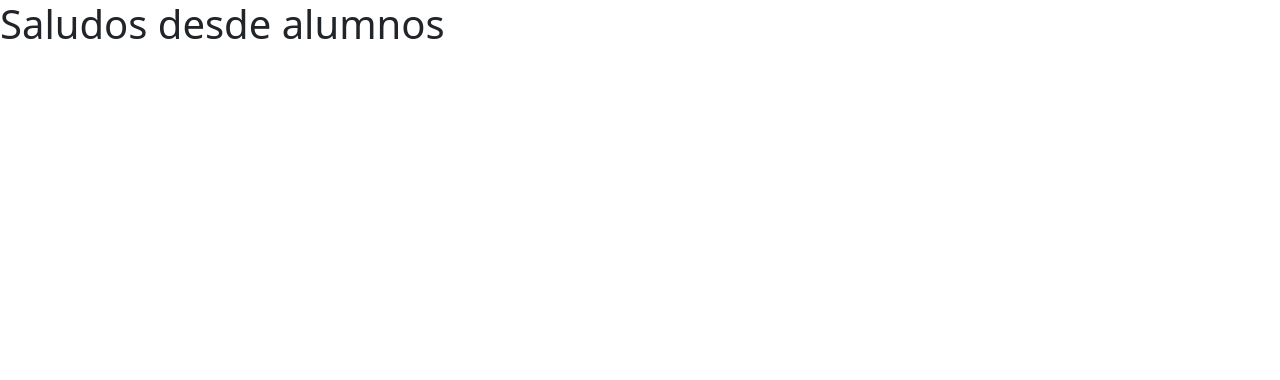
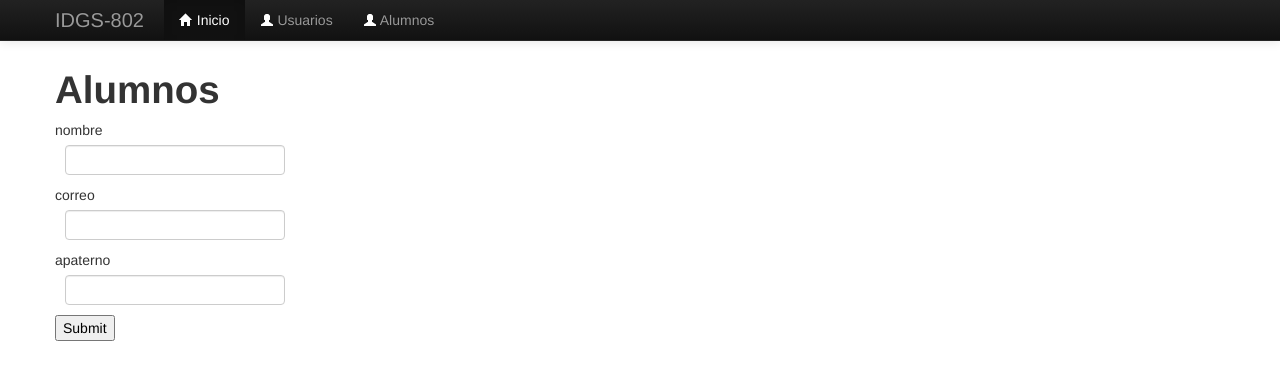
Before and after one commit to IDGS-802-21000036/IntroFlaskIDGS802, a Flask app: page /alumnos in a window 1280 px wide. Shown: the top 380 px of the page. Run offline with Flask 3, Linux system fonts and the light colour scheme; some libraries are stand-ins or nearby versions.

Commit message:
DALG | 29-01-2024 | Uso de macros

```diff
--- a/forms.py
+++ b/forms.py
@@ -1,10 +1,10 @@
 from wtforms import Form
-from wtforms import StringField, TextAreaField, TextField, SelectField, RadioField
+from wtforms import StringField, TextAreaField, SelectField, RadioField
 from wtforms import EmailField
 
 class UserForm(Form):
     nombre = StringField("nombre")
     email = EmailField("correo")
-    apaterno = TextField("apaterno")
+    apaterno = StringField("apaterno")
     materias = SelectField(choices=[('Español', 'Esp'), ('Mat', 'Matematicas'), ('Ingles', 'ING')])
     radios = RadioField('Curso', choices=[("1","1"), ("2","2"), ("3","3")])
--- a/main.py
+++ b/main.py
@@ -1,14 +1,24 @@
 from flask import Flask, request, render_template
-
+import forms
 app = Flask(__name__)
 
 @app.route("/")
 def index():
     return render_template("index.html")
 
-@app.route("/alumnos")
+@app.route("/alumnos", methods=['GET', 'POST'])
 def alumnos():
-    return render_template("alumnos.html")
+    alumn_form = forms.UserForm(request.form)
+    if request.method == "POST":
+        nom = alumn_form.nombre.data
+        email = alumn_form.email.data
+        apaterno = alumn_form.apaterno.data
+        print("Nombre:{}".format(nom))
+        print("Email:{}".format(email))
+        print("Apellido paterno:{}".format(apaterno))
+        return render_template("alumnos.html", form = alumn_form, nombre = nom, email = email, apaterno = apaterno)
+    else:
+        return render_template("alumnos.html", form = alumn_form)
 
 @app.route("/maestros")
 def maestros():
--- /dev/null
+++ b/templates/_macros.html
@@ -0,0 +1,9 @@
+{%macro datos(name, placeholder, type="text")%}
+<p><input  name="{{name}}" placeholder="{{placeholder}}" type="{{type}}"></p>
+{%endmacro%}
+
+{%macro input_Form(field)%}
+<td>{{field.label}}</td>
+<dd>{{field(**kwargs) | safe}}</dd>
+
+{%endmacro%}
--- a/templates/alumnos.html
+++ b/templates/alumnos.html
@@ -1,21 +1,26 @@
-<!DOCTYPE html>
-<!--[if lt IE 7]>      <html class="no-js lt-ie9 lt-ie8 lt-ie7"> <![endif]-->
-<!--[if IE 7]>         <html class="no-js lt-ie9 lt-ie8"> <![endif]-->
-<!--[if IE 8]>         <html class="no-js lt-ie9"> <![endif]-->
-<!--[if gt IE 8]>      <html class="no-js"> <!--<![endif]-->
-<html>
-    <head>
-        <meta charset="utf-8">
-        <meta http-equiv="X-UA-Compatible" content="IE=edge">
-        <title>ALUMNOS</title>
-        <meta name="description" content="">
-        <meta name="viewport" content="width=device-width, initial-scale=1">
-        <link rel="stylesheet" href="">
-        <link href="https://cdn.jsdelivr.net/npm/bootstrap@5.3.2/dist/css/bootstrap.min.css" rel="stylesheet" integrity="sha384-T3c6CoIi6uLrA9TneNEoa7RxnatzjcDSCmG1MXxSR1GAsXEV/Dwwykc2MPK8M2HN" crossorigin="anonymous">
-    </head>
-    <body>
-        <h1>Saludos desde alumnos</h1>
+{% extends "layout2.html"%}
 
-        <script src="" async defer></script>
-    </body>
-</html>
+{%block content%}
+{%import "_macros.html" as macros%}
+        <h1>Alumnos</h1>
+        <form action="/alumnos" method="POST"">
+            {{macros.input_Form(form.nombre, class="form-control")}}
+            {{macros.input_Form(form.email, class="form-control")}}
+            {{macros.input_Form(form.apaterno, class="form-control")}}
+            <input type="submit" name="btn1">
+        </form>
+
+        {%if nombre%}
+        <h1>Nombre: {{nom}}</h1>
+
+        {%endif%}
+        {%if email%}
+        <h1>Email: {{email}}</h1>
+
+        {%endif%}
+        {%if apaterno%}
+        <h1>Apellido paterno: {{apaterno}}</h1>
+
+        {%endif%}
+
+{%endblock%}
```
Also changed, not shown: 1 other file.
